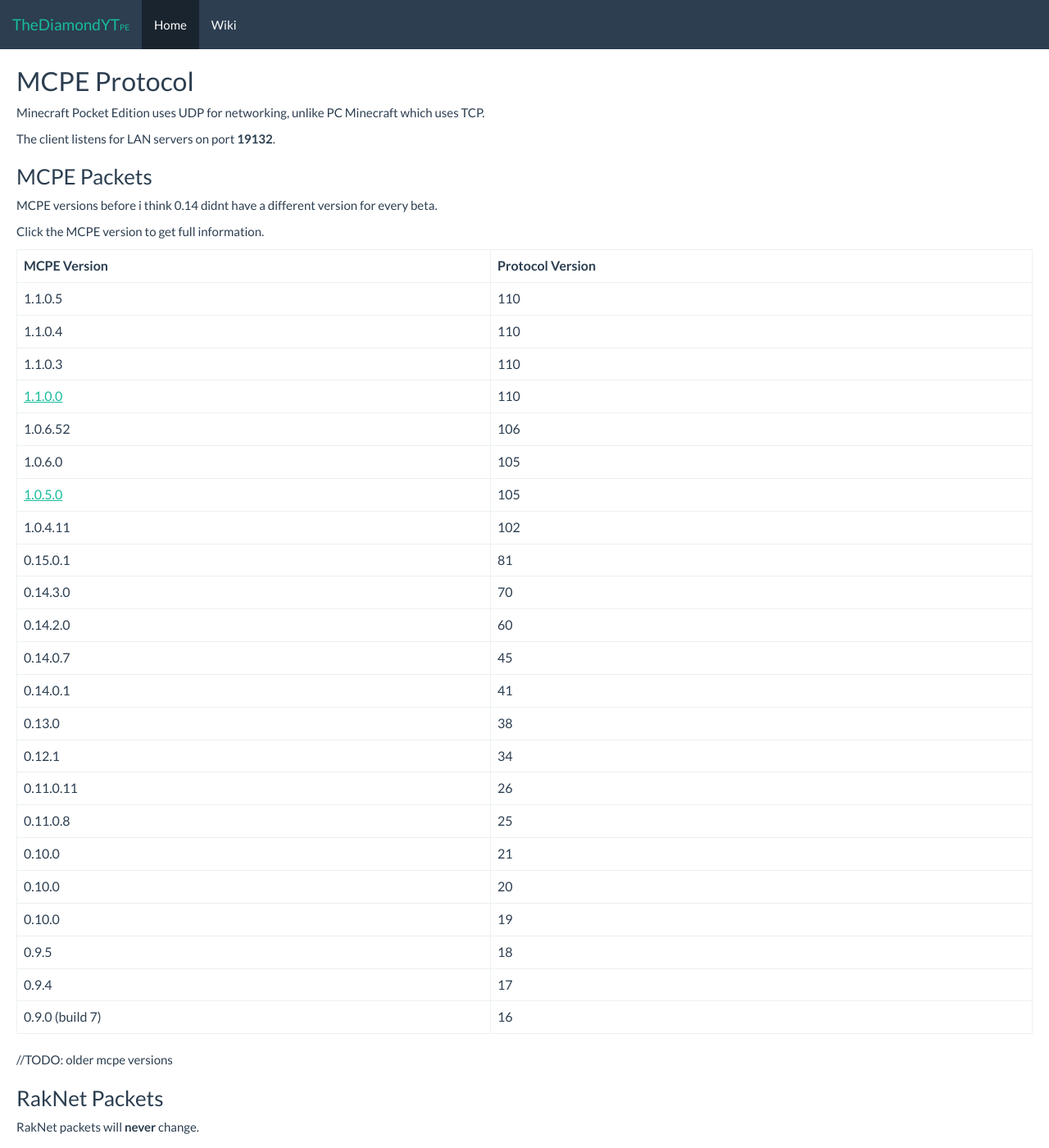
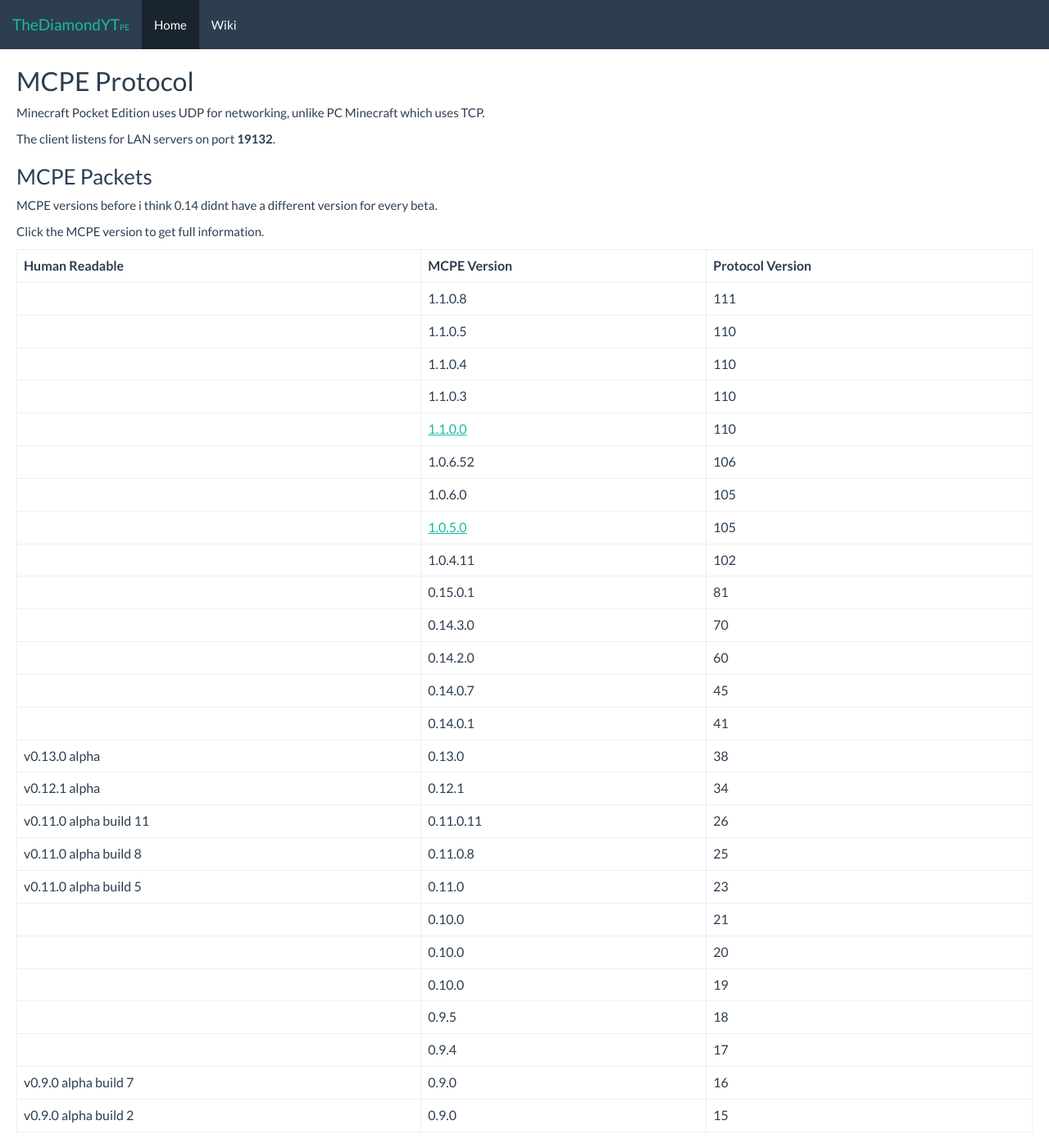
Before and after one commit to GNU-Droid/pe.thediamondyt.tk, a Jekyll site: the page built from _wiki/protocol/Protocol.md, in a window 1280 px wide and 1400 px high. Shown: the whole window at 82% size. Built offline with Jekyll 4.4.1, drawn with Linux system fonts in a browser that asks for light colours.

Commit message:
Update protocols

```diff
--- a/_wiki/protocol/Protocol.md
+++ b/_wiki/protocol/Protocol.md
@@ -14,31 +14,34 @@ Click the MCPE version to get full information.
 
 {:.table}
 {:.table-bordered}
-|MCPE Version|Protocol Version|
-|-------|---------------|
-|1.1.0.5|110|
-|1.1.0.4|110|
-|1.1.0.3|110|
-|[1.1.0.0](1.1.0.0/)|110|
-|1.0.6.52|106|
-|1.0.6.0|105|
-|[1.0.5.0](1.0.5/)|105|
-|1.0.4.11|102|
-|0.15.0.1|81|
-|0.14.3.0|70|
-|0.14.2.0|60|
-|0.14.0.7|45|
-|0.14.0.1|41|
-|0.13.0|38|
-|0.12.1|34|
-|0.11.0.11|26|
-|0.11.0.8|25|
-|0.10.0|21|
-|0.10.0|20|
-|0.10.0|19|
-|0.9.5|18|
-|0.9.4|17|
-|0.9.0 (build 7)|16|
+|Human Readable|MCPE Version|Protocol Version|
+|--------------|------------|----------------|
+||1.1.0.8|111|
+||1.1.0.5|110|
+||1.1.0.4|110|
+||1.1.0.3|110|
+||[1.1.0.0](1.1.0.0/)|110|
+||1.0.6.52|106|
+||1.0.6.0|105|
+||[1.0.5.0](1.0.5/)|105|
+||1.0.4.11|102|
+||0.15.0.1|81|
+||0.14.3.0|70|
+||0.14.2.0|60|
+||0.14.0.7|45|
+||0.14.0.1|41|
+|v0.13.0 alpha|0.13.0|38|
+|v0.12.1 alpha|0.12.1|34|
+|v0.11.0 alpha build 11|0.11.0.11|26|
+|v0.11.0 alpha build 8|0.11.0.8|25|
+|v0.11.0 alpha build 5|0.11.0|23|
+||0.10.0|21|
+||0.10.0|20|
+||0.10.0|19|
+||0.9.5|18|
+||0.9.4|17|
+|v0.9.0 alpha build 7|0.9.0|16|
+|v0.9.0 alpha build 2|0.9.0|15|
 
 //TODO: older mcpe versions
 
```
Also changed, not shown: _wiki/software/server/Info.md (added, +13 -0 lines).
